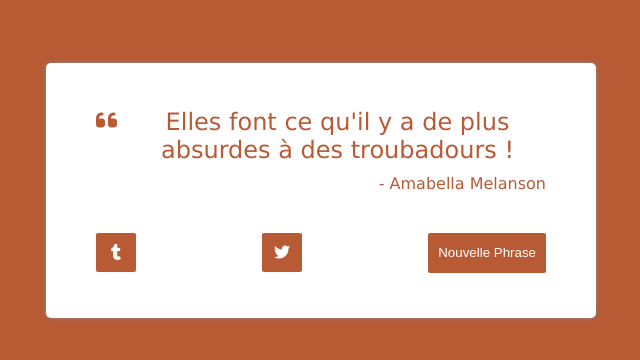
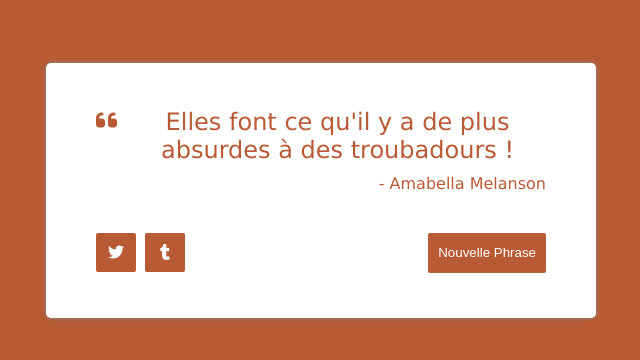
Before and after one commit to ShayReichert/random_quote_machine, a React (Create React App) app: page / in a window 1280 px wide. Shown: the part 210-570 px from the top of the page, without its empty margins (319-959 px from the left). Built offline with nearby package versions, Linux system fonts and the light colour scheme.

Commit message:
tweet correction

```diff
--- a/src/RandomQuotesMachine/QuoteWrapper.css
+++ b/src/RandomQuotesMachine/QuoteWrapper.css
@@ -87,17 +87,17 @@ button:hover, a:hover {
     cursor: pointer;
     float: right;
 }
-#twitter-btn,
+#tweet-quote,
 #fb-btn {
     float: left;
 }
-#twitter-btn i,
+#tweet-quote i,
 #fb-btn i{
     text-align: center;
     margin: auto;
 }
 
-#twitter-btn {
+#tweet-quote {
     margin-right: 9px;
 }
 a {
@@ -105,24 +105,3 @@ a {
     color: #fff;
     text-decoration: none;
 }
-
-
-
-/* Animations ReactCSSTransitionGroup */
-.example-enter {
-    opacity: 0.01;
-  }
-
-  .example-enter.example-enter-active {
-    opacity: 1;
-    transition: opacity 500ms ease-in;
-  }
-
-  .example-leave {
-    opacity: 1;
-  }
-
-  .example-leave.example-leave-active {
-    opacity: 0.01;
-    transition: opacity 300ms ease-in;
-  }
```
